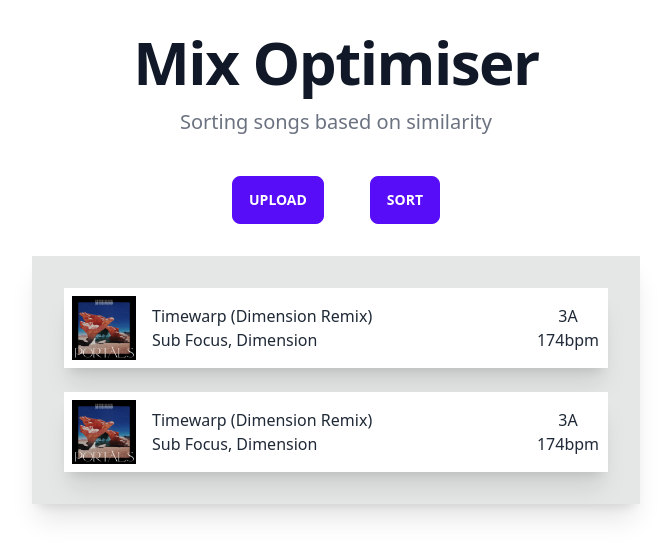
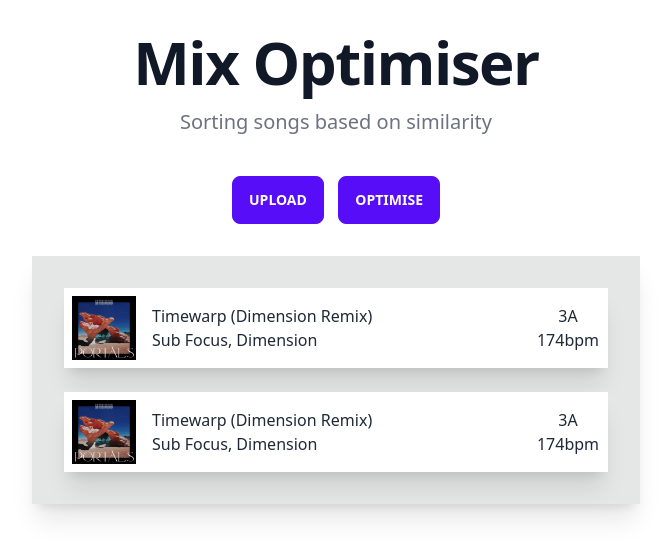
Before and after one commit to loukel/mix-optimiser, a React (Vite) app: page / in a window 1280 px wide. Shown: the top 558 px of the page, without its empty margins (304-975 px from the left). Built offline with nearby package versions, Linux system fonts and the light colour scheme.

Commit message:
Sort := Optimise

```diff
--- a/src/App.tsx
+++ b/src/App.tsx
@@ -1,7 +1,7 @@
 import './App.css'
 import Menu from './components/Menu'
 import SongList from './components/SongList'
-import sortSongs from './sortSongs'
+import optimiseSongs from './optimiseSongs'
 import { Song } from "./types";
 
 function App() {
@@ -28,7 +28,7 @@ function App() {
       key: 'Abm',
     },
   ];
-  console.log(sortSongs(songs));
+  console.log(optimiseSongs(songs));
 
   return (
     <div className="App">
--- a/src/components/Menu.tsx
+++ b/src/components/Menu.tsx
@@ -1,11 +1,11 @@
-import SortButton from './SortButton';
+import OptimiseButton from './OptimiseButton';
 import UploadButton from './UploadButton'
 
 const Menu = () => {
   return (
     <div className="container flex justify-between w-52 mb-8">
       <UploadButton />
-      <SortButton />
+      <OptimiseButton />
     </div>
   );
 }
--- a/src/components/SortButton.tsx
+++ b/src/components/OptimiseButton.tsx
@@ -1,9 +1,9 @@
-const SortButton = () => {
+const OptimiseButton = () => {
   return (
     <button className="btn btn-primary" disabled={false}>
-      Sort
+      Optimise
     </button>
   );
 }
 
-export default SortButton;
+export default OptimiseButton;
--- a/src/components/Song.tsx
+++ b/src/components/Song.tsx
@@ -8,6 +8,12 @@ interface SongProps {
 }
 
 const Song = ({ name, artists, bpm, songKey }: SongProps) => {
+  const fn = () => {
+    console.log('fn called')
+  }
+  const map = new Map()
+  map.set(fn, fn)
+  map.get(fn)
   return (
     <div className="card bg-base-100 h-20 flex-row p-2 rounded-none shadow-xl mb-6 last:mb-0">
       <img src={album} className="m-0" />
--- a/src/sortSongs.ts
+++ b/src/optimiseSongs.ts
@@ -3,7 +3,7 @@ import { camelotKeys } from "./utils/harmonicGraph";
 
 // ['Bbm', 'Fm', 'Abm', 'Abm', 'Dbm', 'Am', 'Fm', 'Eb', 'Em', 'F#m', 'F', 'Cm']
 
-const sortSongs = (songs: Song[]) => {
+const optimiseSongs = (songs: Song[]) => {
   const n = songs.length;
   let songMap: { [id: string]: [[id: string, distance :number]?] } = {};
 
@@ -47,4 +47,4 @@ const compareSongs = (k1: string, k2: string) => {
 
 
 
-export default sortSongs;
+export default optimiseSongs;
```
